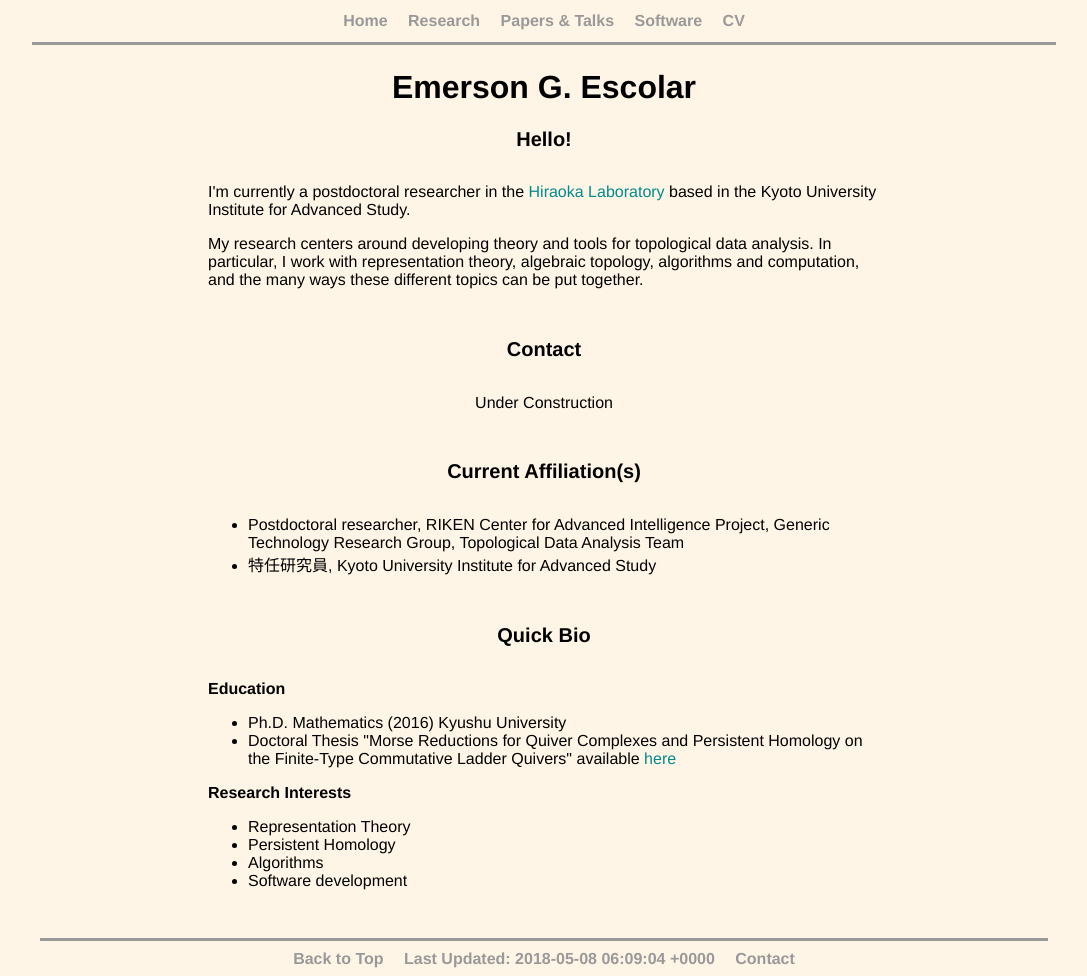
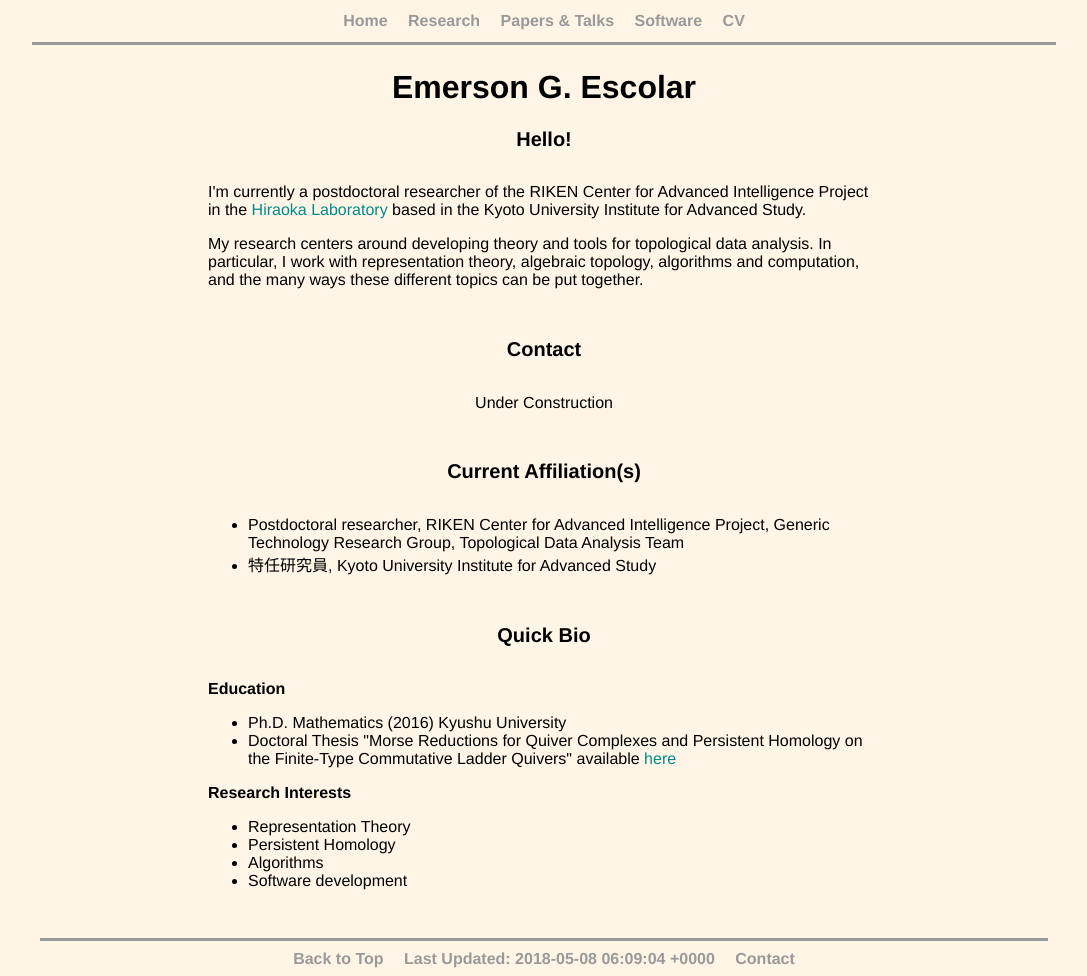
Before and after one commit to emerson-escolar/emerson-escolar.github.io, a Jekyll site: the page built from index.html, in a window 1280 px wide and 976 px high. Shown: the whole window, without its empty margins (96-1183 px from the left). Built offline with Jekyll 4.4.1, drawn with Linux system fonts in a browser that asks for light colours.

Commit message:
update homepage to reflect main affiliation

```diff
--- a/index.html
+++ b/index.html
@@ -7,8 +7,8 @@ title: Emerson G. Escolar
 	<h2> Hello! </h2>
 	<div class="wordbox">
 		<p>
-			I'm currently a postdoctoral researcher in the
-			<a href="http://www.wpi-aimr.tohoku.ac.jp/hiraoka_labo/index-english.html">
+			I'm currently a postdoctoral researcher of the RIKEN Center for Advanced Intelligence Project in the
+			<a href="https://sites.google.com/view/hiraoka-lab/">
 				Hiraoka Laboratory
 			</a>
 			based in the Kyoto University Institute for Advanced Study.
```
